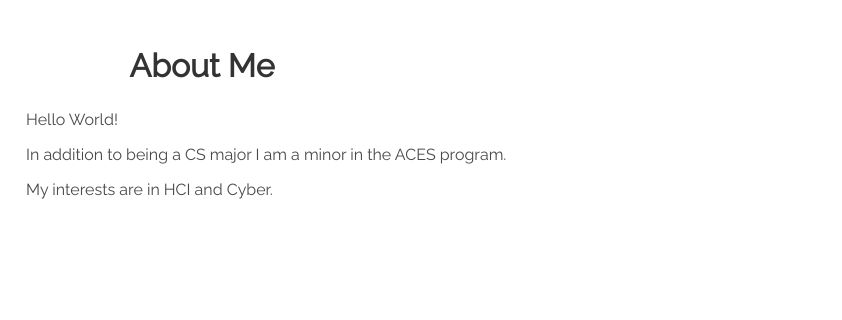
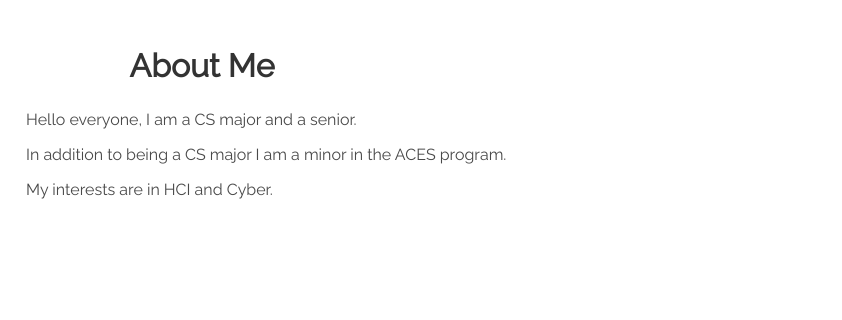
Before and after one commit to zaidisyed1991/cmsc389T-web-template, a website: page index.html in a window 1280 px wide. Shown: the part 172-492 px from the top of the page, 438-1280 px from the left. Drawn offline with nearby package versions, Linux system fonts and the light colour scheme.

Commit message:
Updating html

```diff
--- a/index.html
+++ b/index.html
@@ -16,7 +16,7 @@
       <h2 class="section-header">About Me</h2>
       <img class="about-prof-image" src="https://media.licdn.com/dms/image/C4D03AQGVnKpeCtV04Q/profile-displayphoto-shrink_400_400/0/1591909198372?e=1679529600&v=beta&t=8q0C5ZbUKK691Z_HLCxk9yuKVzAAuamxTCTZPeiT9vQ" height="200" width="200">
       <p>
-        Hello World!
+        Hello everyone, I am a CS major and a senior.
       </p>
 
       <p>
```
